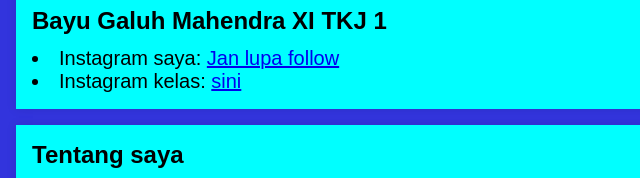
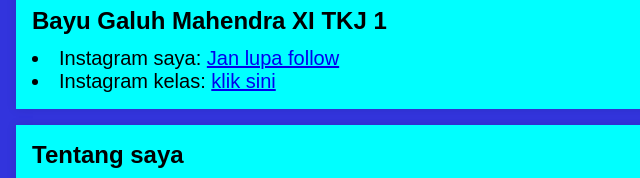
Before and after one commit to Bayumahendraz/website-personal, a plain HTML site: page index.html in a window 1280 px wide. Shown: the part 600-778 px from the top of the page, 0-640 px from the left. Drawn offline with Linux system fonts and the light colour scheme.

Commit message:
Update index.html

```diff
--- a/index.html
+++ b/index.html
@@ -17,7 +17,7 @@
         <h2>Bayu Galuh Mahendra XI TKJ 1</h2>
         <div class="box">
         <li>Instagram saya: <a href="https://www.instagram.com/bayugaluh_m?igsh=aWt0YWk2MWliM2Vz">Jan lupa follow </a></li>
-        <li>Instagram kelas: <a href="https://www.instagram.com/tekji_esemkada?igsh=MW5ncnY0b2d0c3R1dg=="> sini </a></li>
+        <li>Instagram kelas: <a href="https://www.instagram.com/tekji_esemkada?igsh=MW5ncnY0b2d0c3R1dg=="> klik sini </a></li>
     </div>
     </section>
     <section>
```
